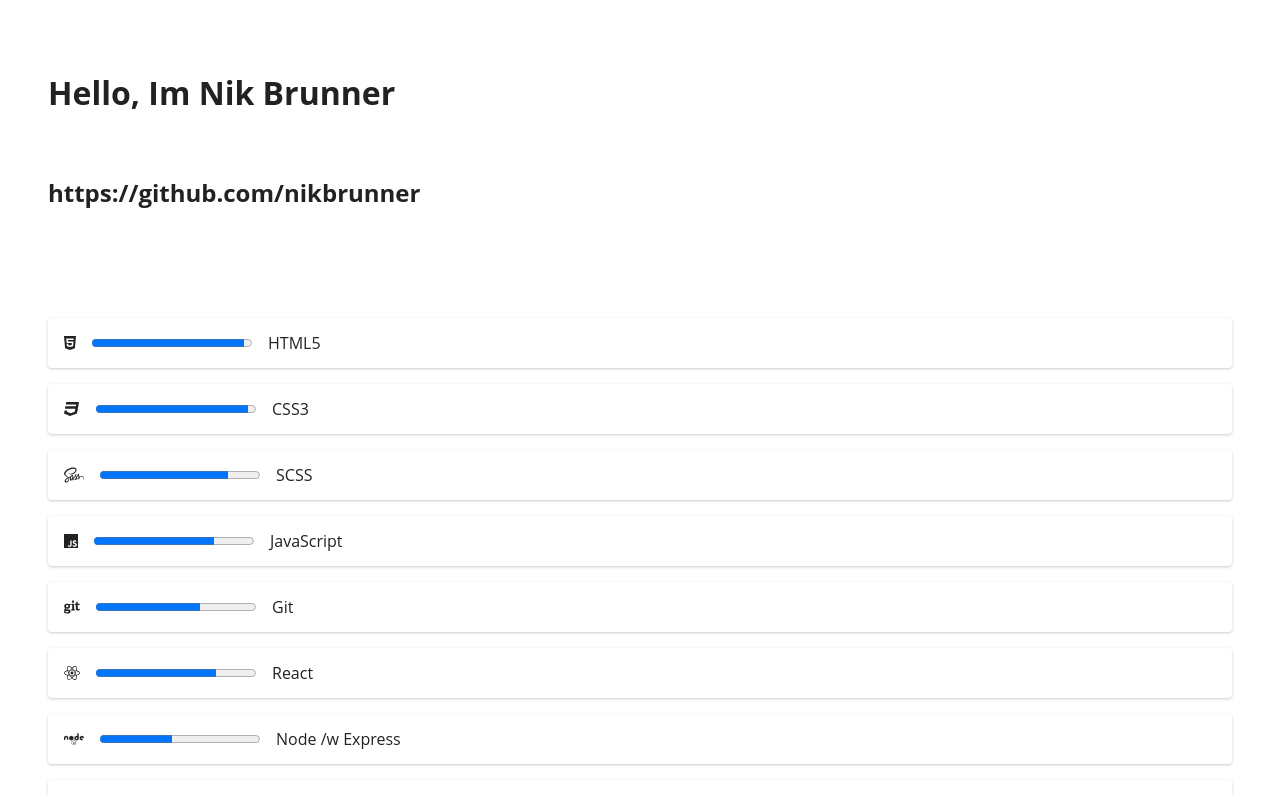
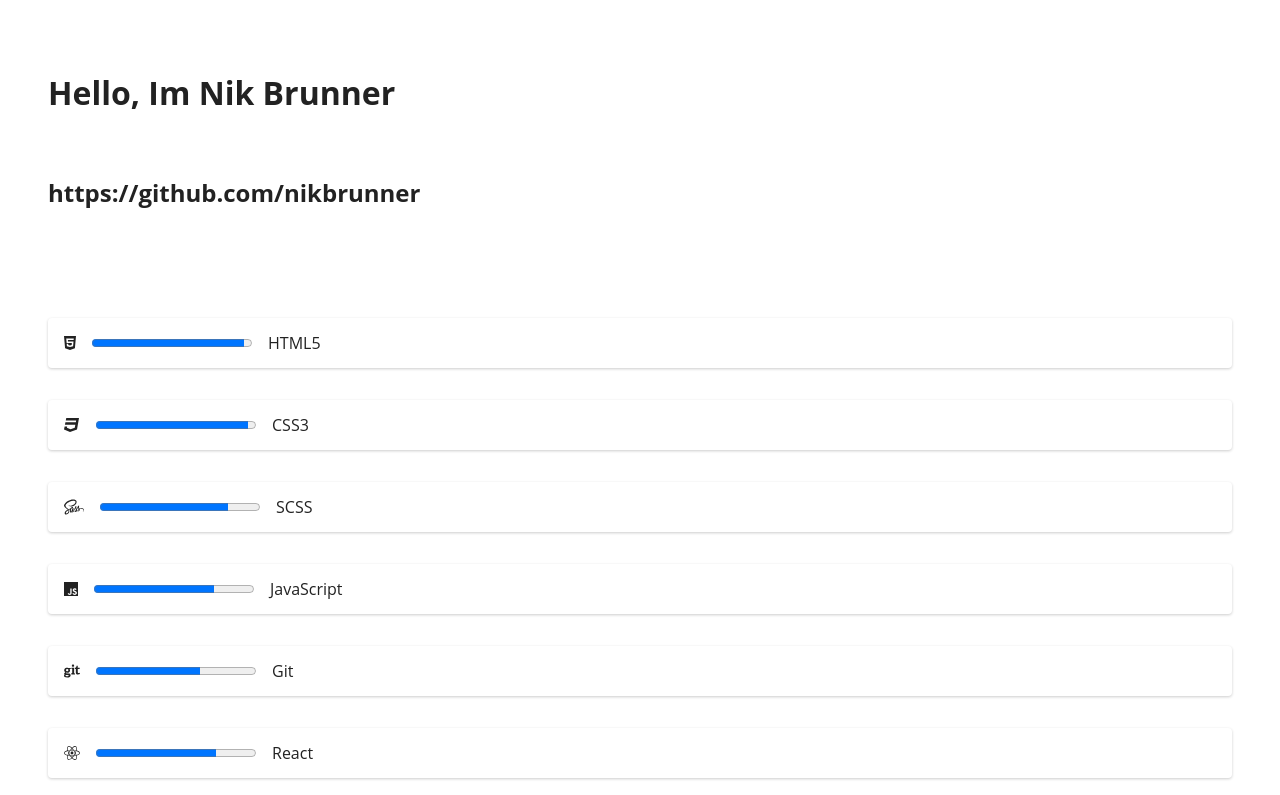
Before and after one commit to nikbrunner/nibru.dev, a Next.js app: page / in a window 1280 px wide. Shown: the top 795 px of the page. Built offline with nearby package versions, Linux system fonts and the light colour scheme.

Commit message:
Added Section names

```diff
--- a/pages/index.tsx
+++ b/pages/index.tsx
@@ -22,7 +22,7 @@ const Home = () => (
       <link rel='icon' href='/favicon.ico' />
     </Head>
 
-    <Section>
+    <Section classNames={['Home__personalData']}>
       <Row cols={RowCols.twoCols}>
         <h1>
           Hello, Im {personalData.firstname} {personalData.lastname}
@@ -32,8 +32,8 @@ const Home = () => (
       </Row>
     </Section>
 
-    <Section>
-      <Row>
+    <Section classNames={['Home__skills']}>
+      <Row cols={RowCols.fourCols}>
         {skills.map(({ title, level, lib, icon }) => (
           <Skill
             key={title}
@@ -46,7 +46,7 @@ const Home = () => (
       </Row>
     </Section>
 
-    <Section>
+    <Section classNames={['Home__experiences']}>
       <Row cols={RowCols.fourCols}>
         {experiences.map(
           (
```
